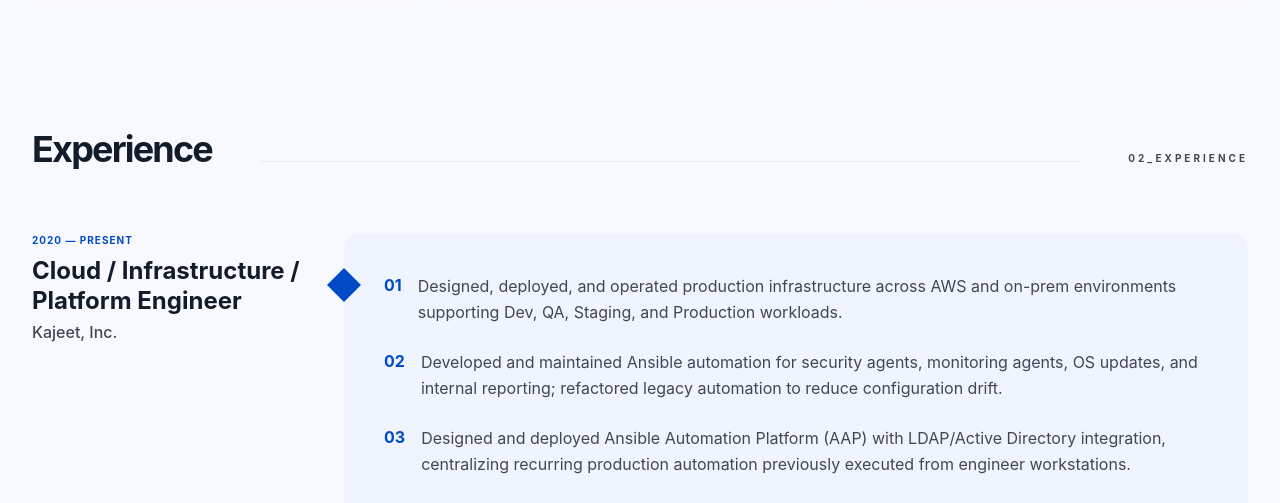
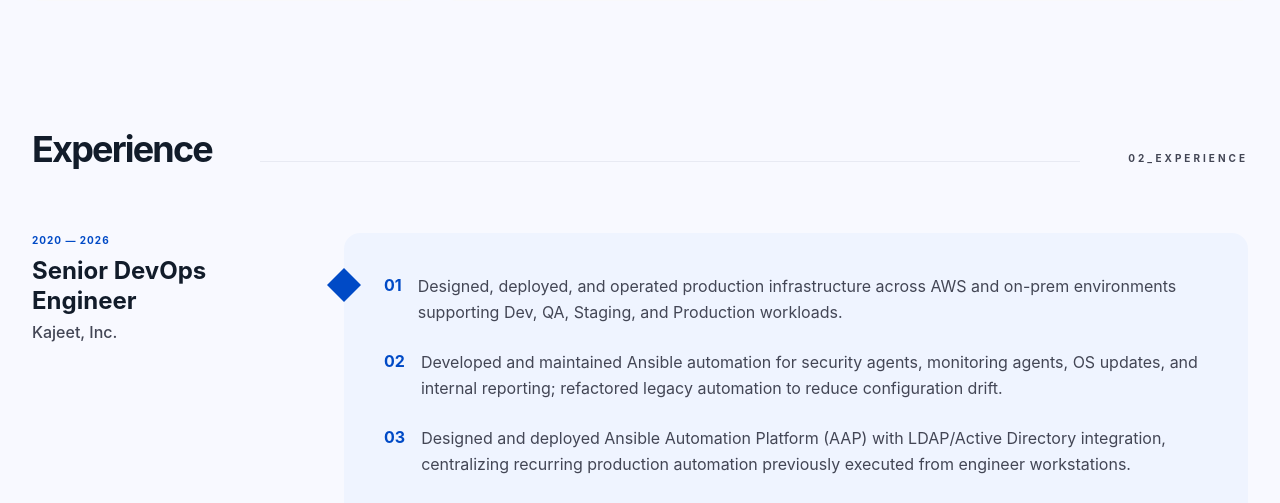
Before and after one commit to sbrupert/cloud-resume, a Flask app: template cloud_resume/cloud_resume/templates/index.html in a window 1280 px wide. Shown: the part 1212-1715 px from the top of the page. Run offline with Flask 3, Linux system fonts and the light colour scheme; the template is opened without the code that fills it, so the values that code supplies are empty; style sheets or scripts are compiled from the project's sources; parts of the project's set-up code (start-up, migrations or seed data) failed here and were passed over; some web fonts are replaced.

Commit message:
Update Kajeet employment period. Update role to appropriately reflect scope of work.

```diff
--- a/cloud_resume/cloud_resume/templates/index.html
+++ b/cloud_resume/cloud_resume/templates/index.html
@@ -435,12 +435,12 @@
               <div class="sticky top-24">
                 <span
                   class="text-label text-[10px] font-bold text-primary tracking-widest uppercase mb-2 block"
-                  >2020 — Present</span
+                  >2020 — 2026</span
                 >
                 <h3
                   class="font-headline text-2xl font-bold text-on-surface leading-tight"
                 >
-                  Cloud / Infrastructure / Platform Engineer
+                  Senior DevOps Engineer
                 </h3>
                 <p class="text-on-surface-variant font-medium mt-1">
                   Kajeet, Inc.
```
